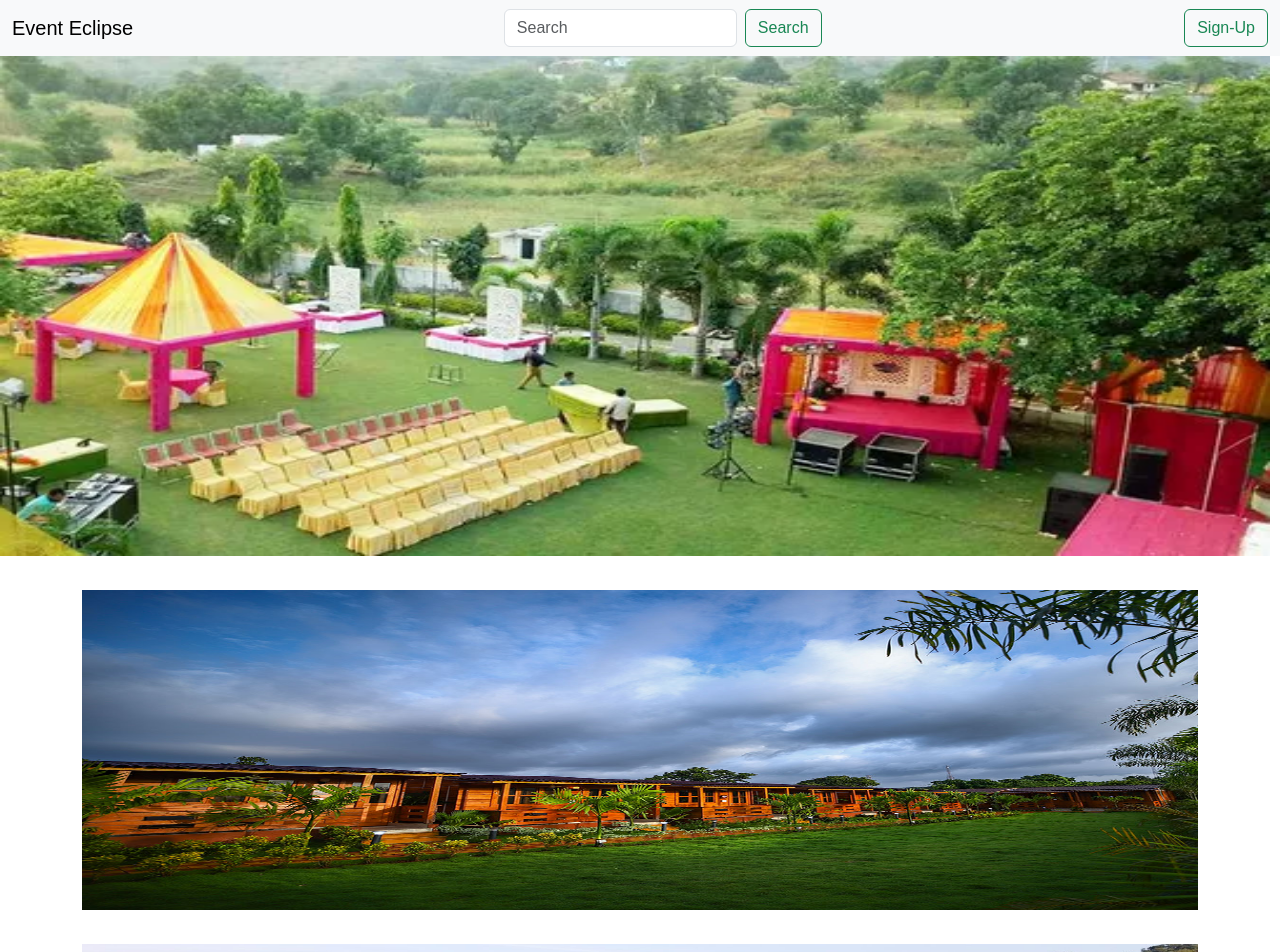
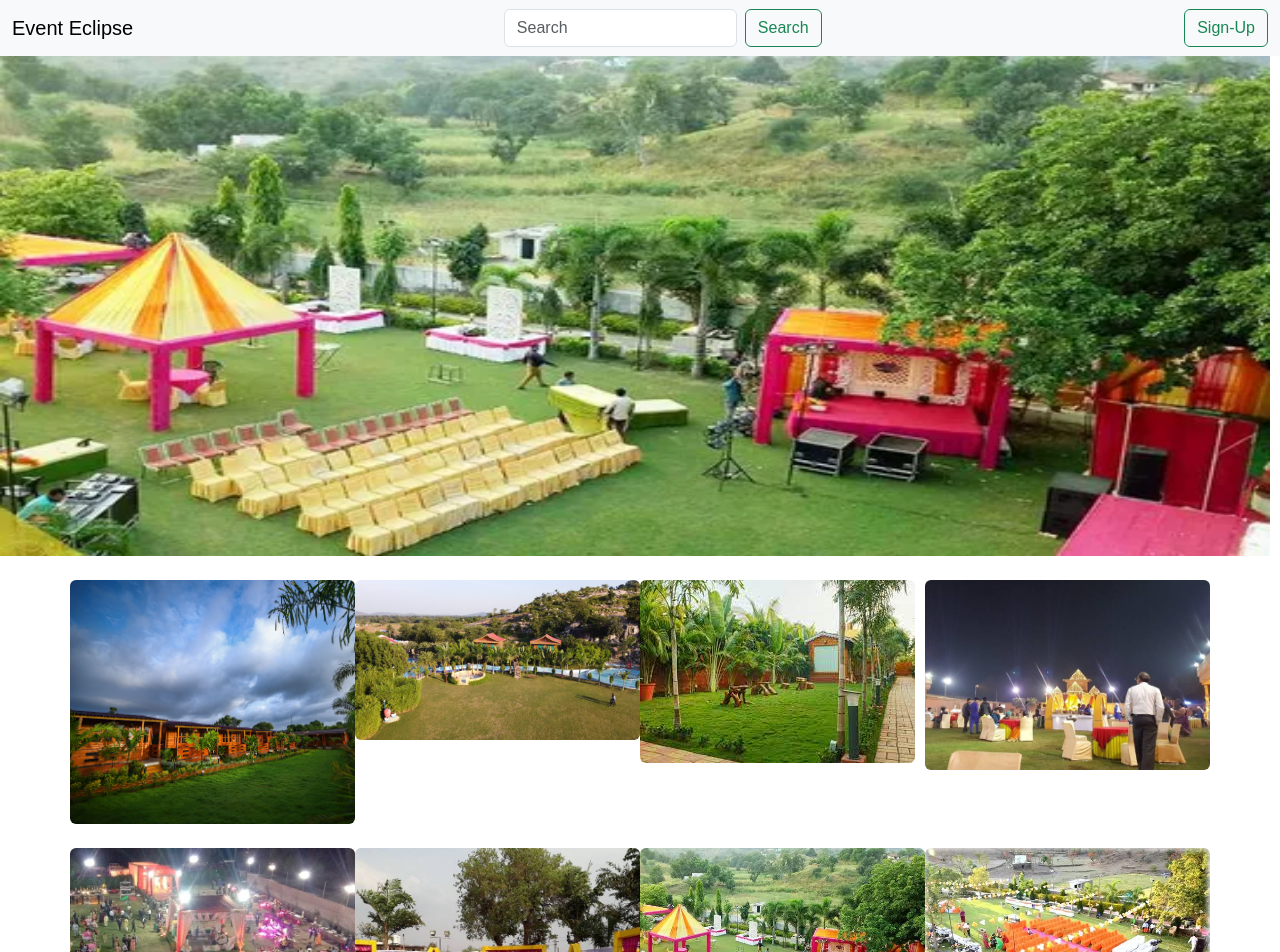
Before and after one commit to Tim-Alpha/Event-Eclipse-Frontend, a React (Create React App) app: page /home in a window 1280 px wide. Shown: the top 952 px of the page. Built offline with nearby package versions, Linux system fonts and the light colour scheme.

Commit message:
update: add bootstrap to container

```diff
--- a/src/components/Container.js
+++ b/src/components/Container.js
@@ -2,21 +2,18 @@ import React from "react";
 
 const getContainerStyles = (props) => {
     return {
-        width: `${props.width}%`,
-        height: `${props.height}vh`,
         backgroundColor: props.background,
         borderRadius: `${props.corner}px`,
-        margin: '10px 0 10px 0',
     };
 };
 
 const Container = (props) => {
     return (
         <div
-            className={`${props.newClass}`}
+            className={`${props.newClass} p-0`}
             style={getContainerStyles(props)}
         >
-            <img className="container_image" alt="test" src={props.link} />
+            <img className="img-fluid rounded" alt="container" src={props.link} />
         </div>
     );
 };
```
